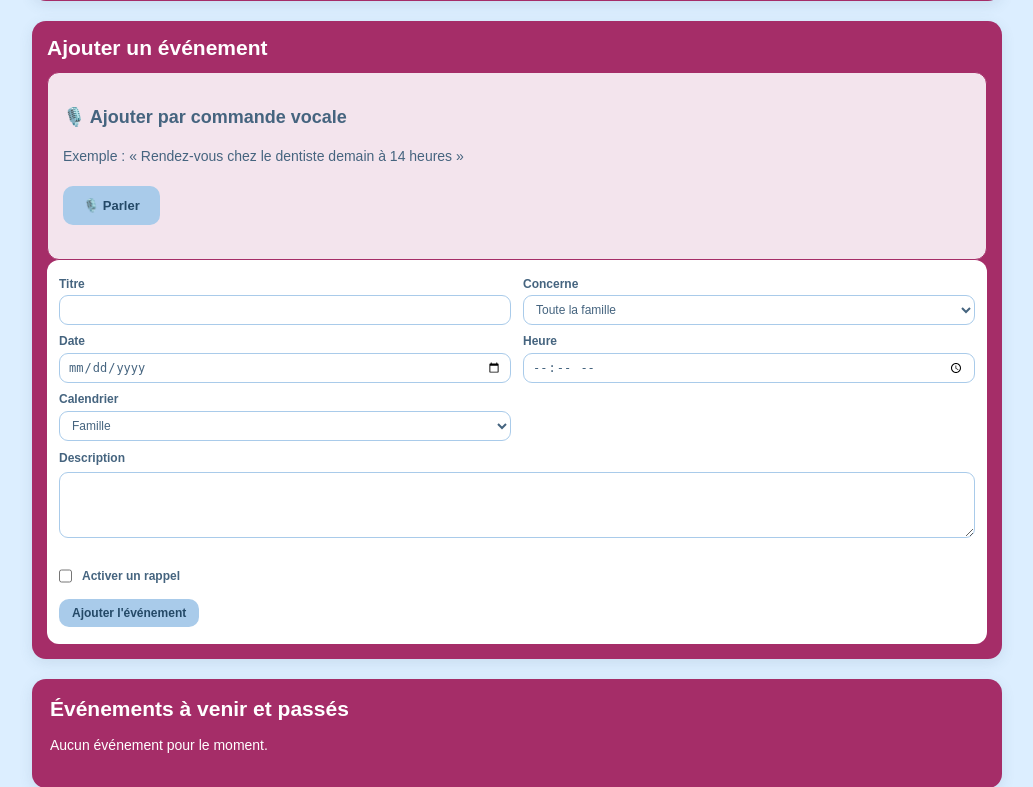
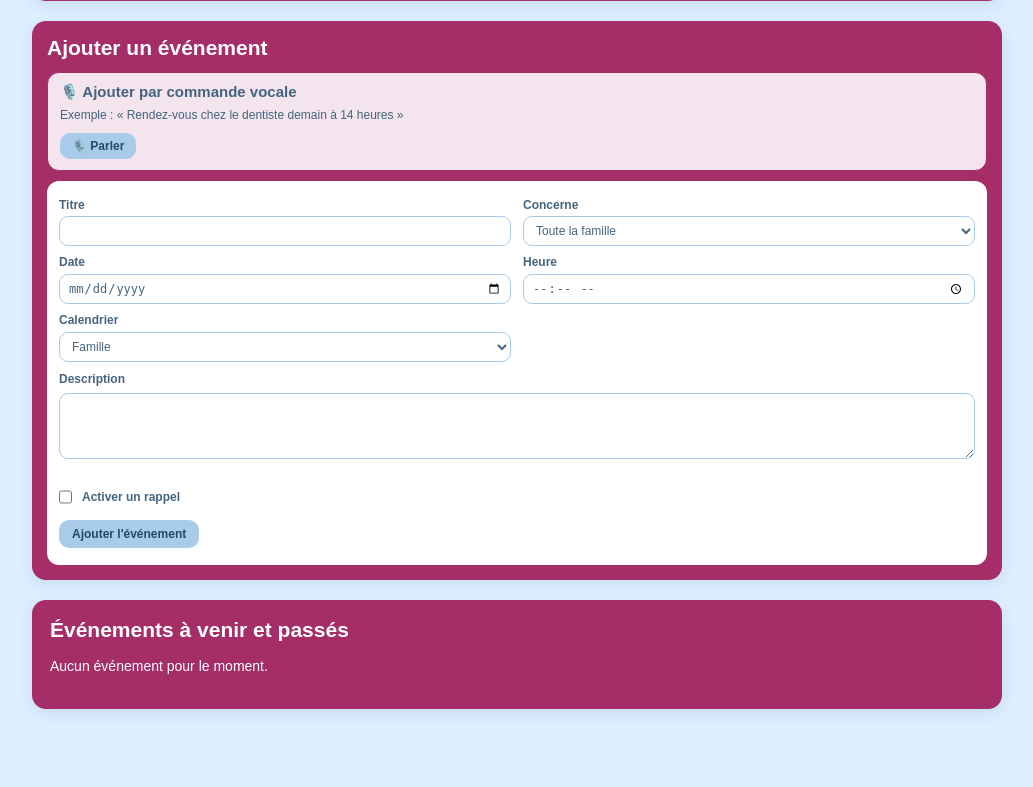
Before and after one commit to MSEDIT-1304/Dis-moi-tout, a Flask app: page /calendar in a window 1280 px wide. Shown: the part 986-1773 px from the top of the page, without its empty margins (123-1156 px from the left). Run offline with Flask 3, Linux system fonts and the light colour scheme; the visitor is signed in with stand-in values (Sample User, id 1); data that the repository does not hold is empty.

Commit message:
Update style.css

```diff
--- a/static/style.css
+++ b/static/style.css
@@ -1129,3 +1129,35 @@ html body .calendar-page form[action*="add_event"] button {
     padding: 7px 13px !important;
     margin-top: 4px !important;
 }
+
+/* COMMANDE VOCALE — CADRE PLUS PETIT */
+html body .voice-command {
+    padding: 8px 12px !important;
+    margin: 8px 0 10px !important;
+    min-height: 0 !important;
+    height: auto !important;
+}
+
+/* Titre */
+html body .voice-command h3 {
+    margin: 2px 0 5px !important;
+    font-size: 15px !important;
+}
+
+/* Textes */
+html body .voice-command p {
+    margin: 3px 0 6px !important;
+    font-size: 12px !important;
+}
+
+/* Masquer les lignes vides */
+html body .voice-command p:empty {
+    display: none !important;
+}
+
+/* Bouton parler */
+html body .voice-command button {
+    padding: 6px 12px !important;
+    margin: 3px 0 !important;
+    font-size: 12px !important;
+}
```
